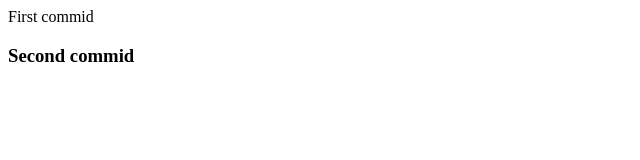
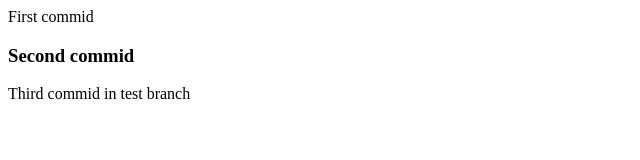
Before and after one commit to parkf44/gif-477-202, a plain HTML site: page index.html in a window 1280 px wide. Shown: the whole page, without its empty margins (0-640 px from the left). Drawn offline with Linux system fonts and the light colour scheme.

Commit message:
Third commid

```diff
--- a/index.html
+++ b/index.html
@@ -8,5 +8,6 @@
 <body>
     <div> First commid </div>
     <h3> Second commid</h3>
+    <p> Third commid in test branch</p>
 </body>
 </html>
```
